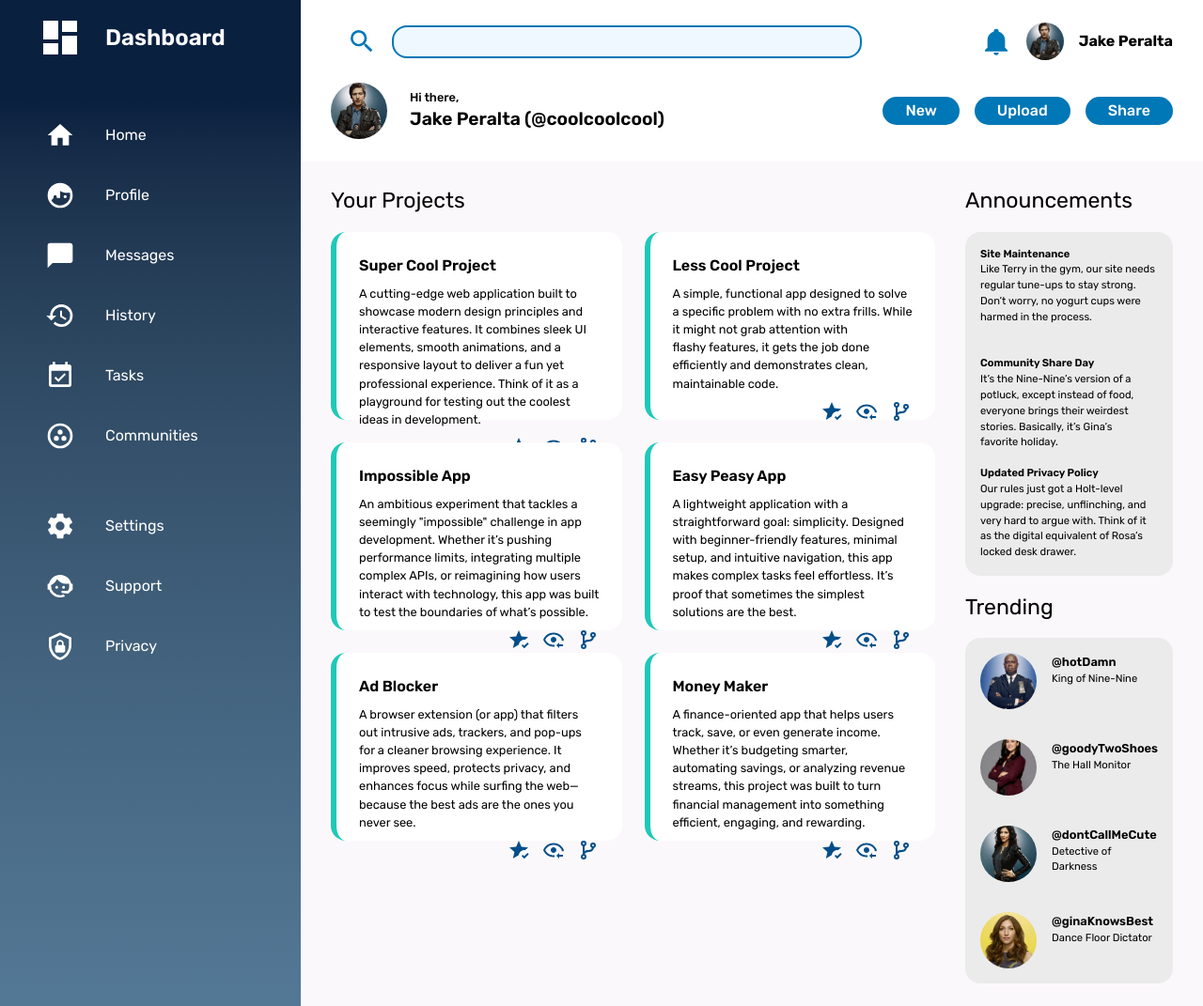
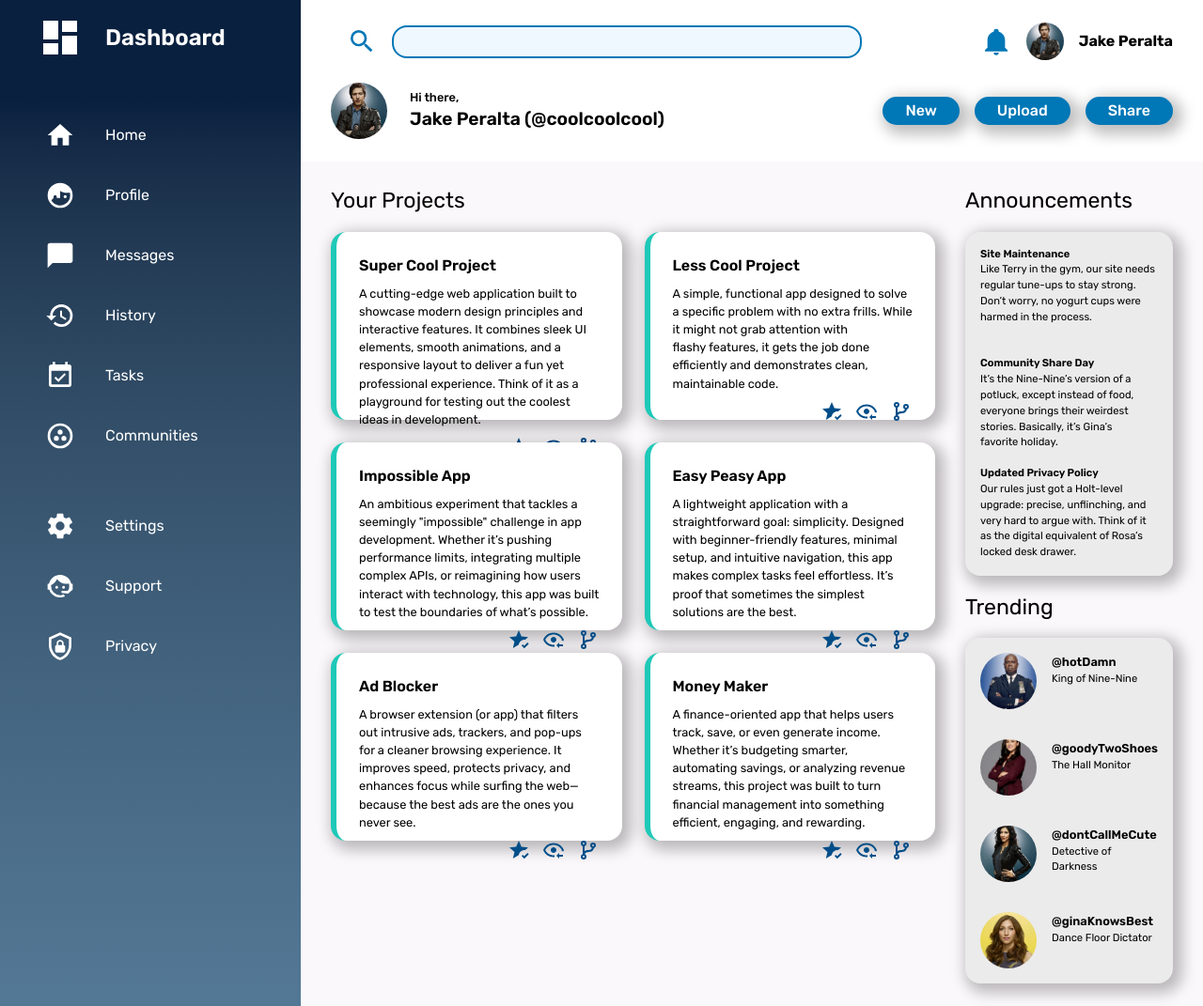
Before and after one commit to jkgyso/admin-dashboard, a plain HTML site: page index.html in a window 1280 px wide. Shown: the whole page at 94% size. Drawn offline with Linux system fonts and the light colour scheme.

Commit message:
style: add box shadow

```diff
--- a/style.css
+++ b/style.css
@@ -207,6 +207,7 @@ input {
     background: #0077B6;
     color: white;
     font-weight: 500;
+    box-shadow: 5px 5px 15px 5px rgba(0,0,0,0.26);
 }
 
 .main-content {
@@ -244,6 +245,7 @@ input {
     grid-template-rows: 1fr 2fr 1fr;
     height: min(25vh, 50vh);
     gap: 0.5rem;
+    box-shadow: 5px 5px 15px 5px rgba(0,0,0,0.26);
 }
 
 .project-card-header {
@@ -276,6 +278,7 @@ input {
     padding: 1rem;
     gap: 1rem;
     border-radius: 1rem;
+    box-shadow: 5px 5px 15px 5px rgba(0,0,0,0.26);
 }
 
 .aanouncement-text {
@@ -302,6 +305,7 @@ input {
     border-radius: 1rem;
     gap: 2rem;
     /* place-items: center; */
+    box-shadow: 5px 5px 15px 5px rgba(0,0,0,0.26);
 }
 
 .trending-content {
```
